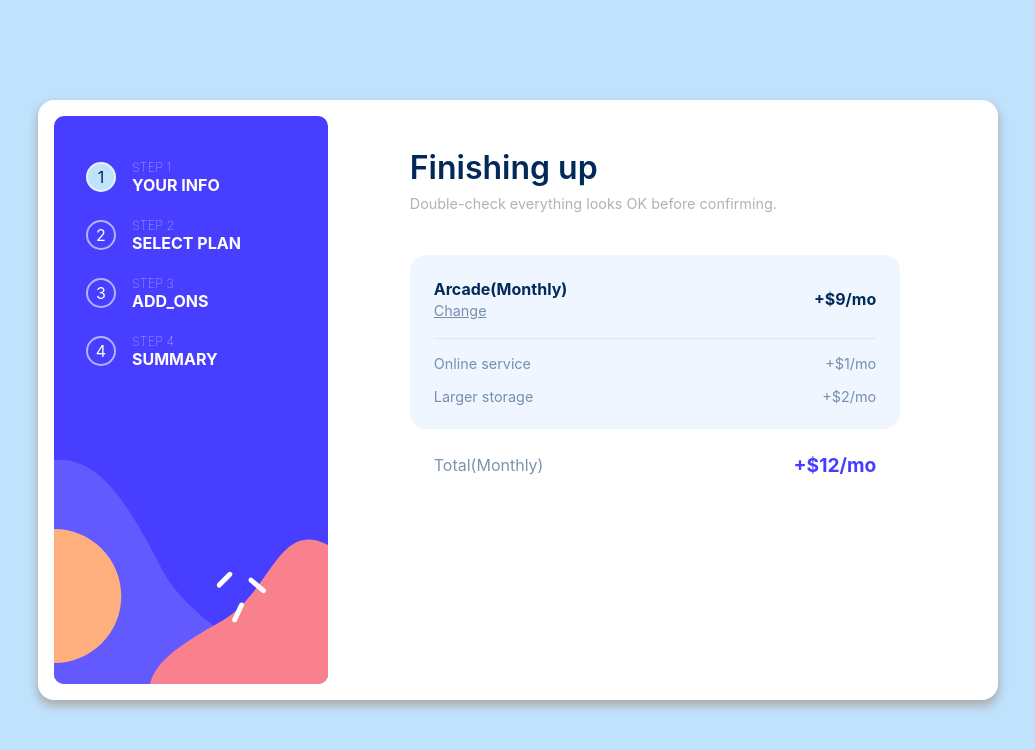
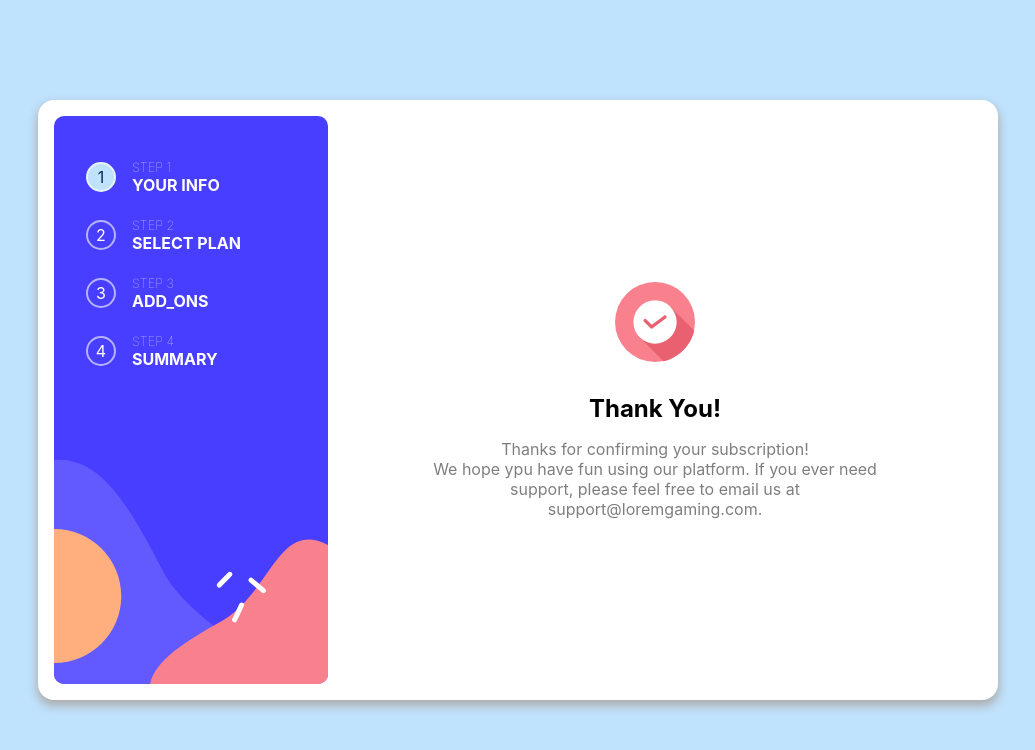
Before and after one commit to abhay8696/multi-step-form, a React (Create React App) app: page / in a window 1280 px wide. Shown: the top 750 px of the page, without its empty margins (122-1157 px from the left). Built offline with nearby package versions, Linux system fonts and the light colour scheme.

Commit message:
step5 div completed

```diff
--- a/src/components/appBody.js
+++ b/src/components/appBody.js
@@ -6,6 +6,7 @@ import Step1 from './step1';
 import Step2 from './step2';
 import Step3 from './step3';
 import Step4 from './step4';
+import Step5 from './step5';
 
 const AppBody = () => {
     return (
@@ -13,7 +14,8 @@ const AppBody = () => {
             {/* <Step1 /> */}
             {/* <Step2 /> */}
             {/* <Step3 /> */}
-            <Step4 />
+            {/* <Step4 /> */}
+            <Step5 />
         </div>
     );
 };
--- a/src/components/step3.js
+++ b/src/components/step3.js
@@ -2,10 +2,6 @@ import React from 'react';
 //styles
 import '../styles/appBody.css';
 
-//assets
-import arcade from '../assets/images/icon-arcade.svg';
-import advanced from '../assets/images/icon-advanced.svg';
-import pro from '../assets/images/icon-pro.svg';
 
 const Step3 = () => {
     return (
--- a/src/components/step4.js
+++ b/src/components/step4.js
@@ -2,10 +2,6 @@ import React from 'react';
 //styles
 import '../styles/appBody.css';
 
-//assets
-import arcade from '../assets/images/icon-arcade.svg';
-import advanced from '../assets/images/icon-advanced.svg';
-import pro from '../assets/images/icon-pro.svg';
 
 const Step4 = () => {
     return (
--- /dev/null
+++ b/src/components/step5.js
@@ -0,0 +1,30 @@
+import React from 'react';
+//styles
+import '../styles/appBody.css';
+
+//assets
+import thankYou from '../assets/images/icon-thank-you.svg';
+
+const Step5 = () => {
+    return (
+        <div className='formBody step5'>
+            <div className='thankYouDiv'>
+                <img src={thankYou} />
+                <div className='thankYouHead'>Thank You!</div>
+                <div className='thankYouMsg'>
+                    <span>
+                        Thanks for confirming your subscription!
+                    </span>
+                    <span>
+                        We hope ypu have fun using our platform. If you ever need support, please feel free to email us at
+                    </span>
+                    <span>
+                        support@loremgaming.com.
+                    </span>
+                </div>
+            </div>
+        </div>
+    );
+};
+
+export default Step5;
--- a/src/styles/appBody.css
+++ b/src/styles/appBody.css
@@ -307,4 +307,33 @@
 }
 .appBody .formBody .monthYearSwitch #month, .appBody .formBody .monthYearSwitch #year {
   margin: 0 1rem;
+}
+.appBody .step5 {
+  display: flex;
+  flex-direction: row;
+  align-items: center;
+  justify-content: center;
+  margin-top: 0;
+}
+.appBody .step5 .thankYouDiv {
+  width: 100%;
+  display: flex;
+  flex-direction: column;
+  align-items: center;
+  justify-content: center;
+}
+.appBody .step5 .thankYouDiv img {
+  margin-bottom: 1rem;
+}
+.appBody .step5 .thankYouDiv .thankYouHead {
+  margin: 1rem 0;
+  font-size: 1.5rem;
+  font-weight: 700;
+}
+.appBody .step5 .thankYouDiv .thankYouMsg {
+  display: flex;
+  flex-direction: column;
+  align-items: center;
+  justify-content: center;
+  opacity: 0.5;
 }/*# sourceMappingURL=appBody.css.map */
--- a/src/styles/appBody.scss
+++ b/src/styles/appBody.scss
@@ -249,4 +249,24 @@
             }
         }
     }
+    .step5{
+        @include flexbox(row, center, center);
+        margin-top: 0;
+        .thankYouDiv{
+            width: 100%;
+            @include flexbox(column, center, center);
+            img{
+                margin-bottom: 1rem;
+            }
+            .thankYouHead{
+                margin: 1rem 0;
+                font-size: 1.5rem;
+                font-weight: 700;
+            }
+            .thankYouMsg{
+                @include flexbox(column, center, center);
+                opacity: 0.5;
+            }
+        }
+    }
 }
```
Also changed, not shown: 1 other file (tests, documents, lock files or other folders).
